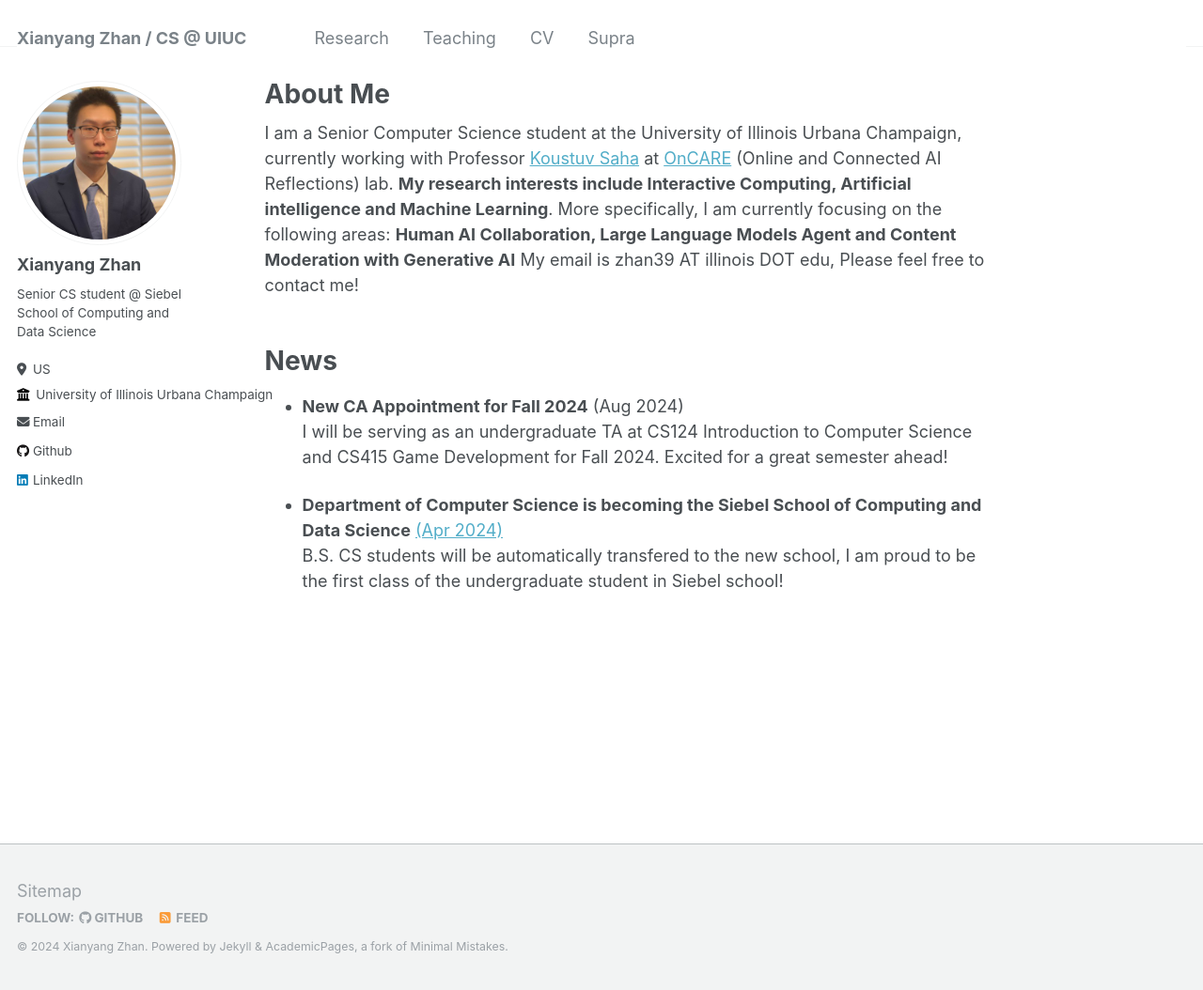
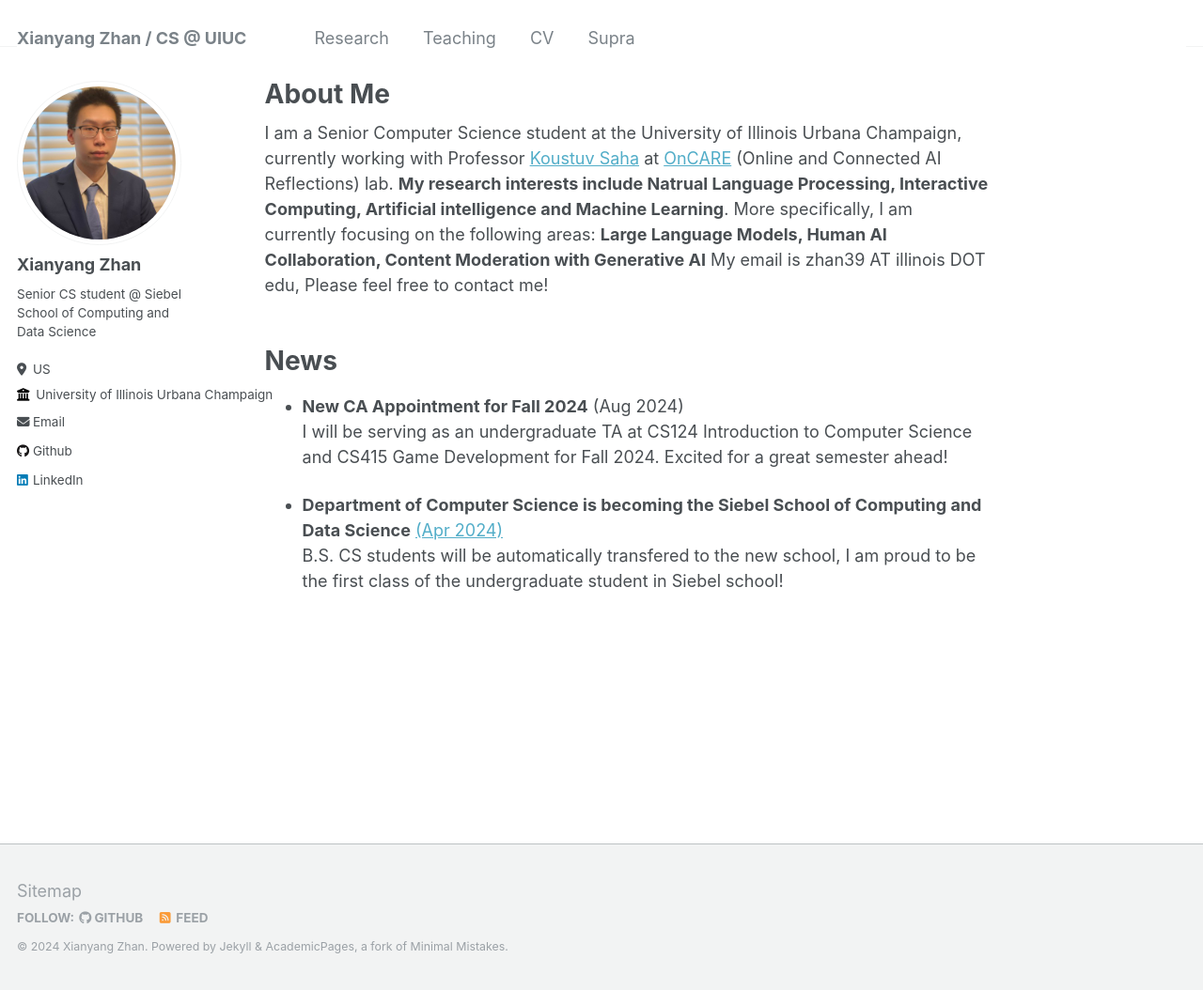
Before and after one commit to xzhan0/xzhan0.github.io, a Jekyll site: the page built from _pages/about.md, in a window 1280 px wide and 1054 px high. Shown: the whole window at 94% size. Built offline with Jekyll 4.4.1, drawn with Linux system fonts in a browser that asks for light colours.

Commit message:
Update about.md

```diff
--- a/_pages/about.md
+++ b/_pages/about.md
@@ -6,7 +6,7 @@
   - /about/
   - /about.html
 ---
-I am a Senior Computer Science student at the University of Illinois Urbana Champaign, currently working with Professor [Koustuv Saha](https://koustuv.com/) at [OnCARE](https://oncare.cs.illinois.edu/people/) (Online and Connected AI Reflections) lab. **My research interests include Interactive Computing, Artificial intelligence and Machine Learning**. More specifically, I am currently focusing on the following areas: **Human AI Collaboration, Large Language Models Agent and Content Moderation with Generative AI** My email is zhan39 AT illinois DOT edu, Please feel free to contact me!
+I am a Senior Computer Science student at the University of Illinois Urbana Champaign, currently working with Professor [Koustuv Saha](https://koustuv.com/) at [OnCARE](https://oncare.cs.illinois.edu/people/) (Online and Connected AI Reflections) lab. **My research interests include Natrual Language Processing, Interactive Computing, Artificial intelligence and Machine Learning**. More specifically, I am currently focusing on the following areas: **Large Language Models, Human AI Collaboration, Content Moderation with Generative AI** My email is zhan39 AT illinois DOT edu, Please feel free to contact me!
 <br/>
 <br/>
 
```
